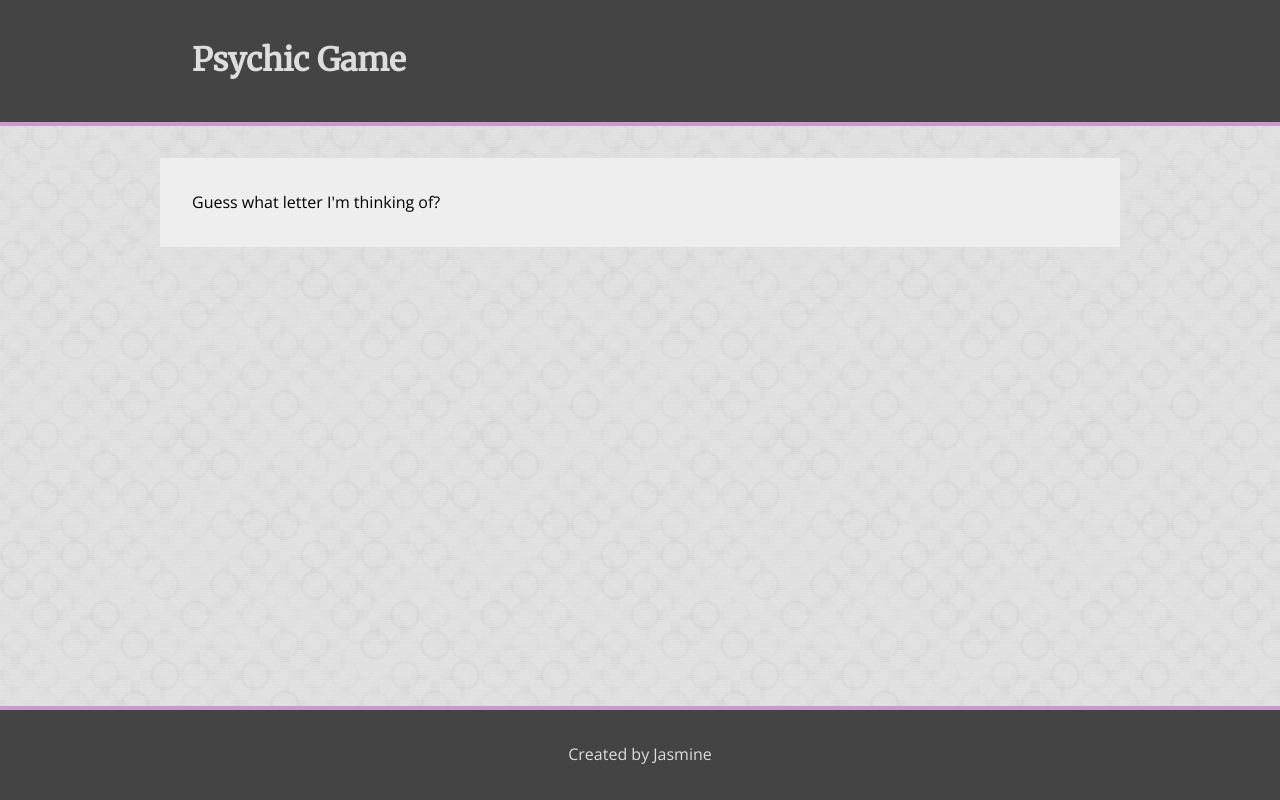
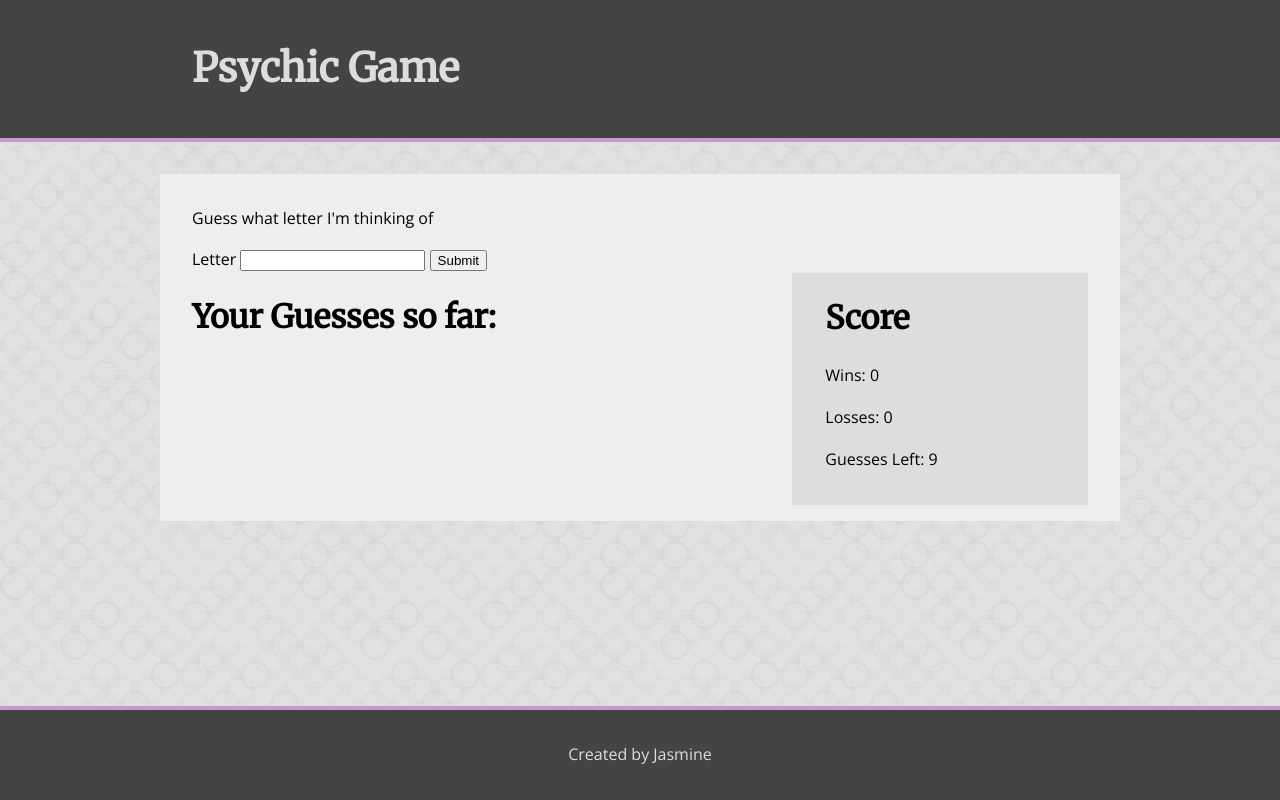
Before and after one commit to jtsai972/Psychic-Game, a plain HTML site: page index.html in a window 1280 px wide. Drawn offline with nearby package versions, Linux system fonts and the light colour scheme.

Commit message:
setting up basic code

```diff
--- a/assets/css/style.css
+++ b/assets/css/style.css
@@ -16,15 +16,14 @@ body {
 h1, h2, h3, h4, h5, h6 {
     font-family: 'Merriweather', Georgia, 'Times New Roman', Times, serif;
     font-weight: bold;
+    margin: 1em auto;
 }
 
-h1 {
-    font-size: 2em;
-}
+h1 { font-size: 2.5em; }
+h2 { font-size: 2em; }
+h3 { font-size: 1.5em; }
 
-p {
-    margin: 1em auto;
-}
+p { margin: 1em auto; }
 
 /* Layout styling */
 header, footer {
@@ -53,6 +52,16 @@ article {
         max-width: 960px;
 }
 
+aside {
+    border: 1px solid #ddd;
+    background: #ddd;
+    padding: 1em 2em;
+    padding-top: 0;
+    width: 33%;
+
+    float: right;
+}
+
 footer {
     border-top-width:0.25em;
     margin-top: auto;
--- a/assets/javascript/game.js
+++ b/assets/javascript/game.js
@@ -0,0 +1,24 @@
+
+//Basic Variables
+let countWin, countLoss, countGuess, letter, guesses;
+
+//Printing function
+var print = function() {
+    document.getElementById("wins").innerHTML = countWin;
+    document.getElementById("losses").innerHTML = countLoss;
+    document.getElementById("guessCount").innerHTML= countGuess;
+}
+var check = function() {
+
+}
+
+// Initializing variables
+countWin = countLoss = 0;
+countGuess = 9;
+letter = String.fromCharCode(97+Math.floor(Math.random() * 26));
+
+//checking for letter
+console.log(letter);
+
+// Printing results
+print();
--- a/index.html
+++ b/index.html
@@ -26,7 +26,24 @@
 
     <!-- Article -->
     <article>
-        <p>Guess what letter I'm thinking of?</p>
+        <p>Guess what letter I'm thinking of</p>
+
+        <form action="">
+            <label for="letter">Letter</label>
+            <input type="text">
+            <button>Submit</button>
+        </form>
+
+        <aside class="scoreboard">
+            <h2>Score</h2>
+            <p>Wins: <span id="wins"></span></p>
+            <p>Losses: <span id="losses"></span></p>
+            <p>Guesses Left: <span id="guessCount"></span></p>
+        </aside>
+
+        <section class="guessHistory">
+            <h2>Your Guesses so far:</h2>
+        </section>
     </article>
 
     <!-- Footer -->
```
